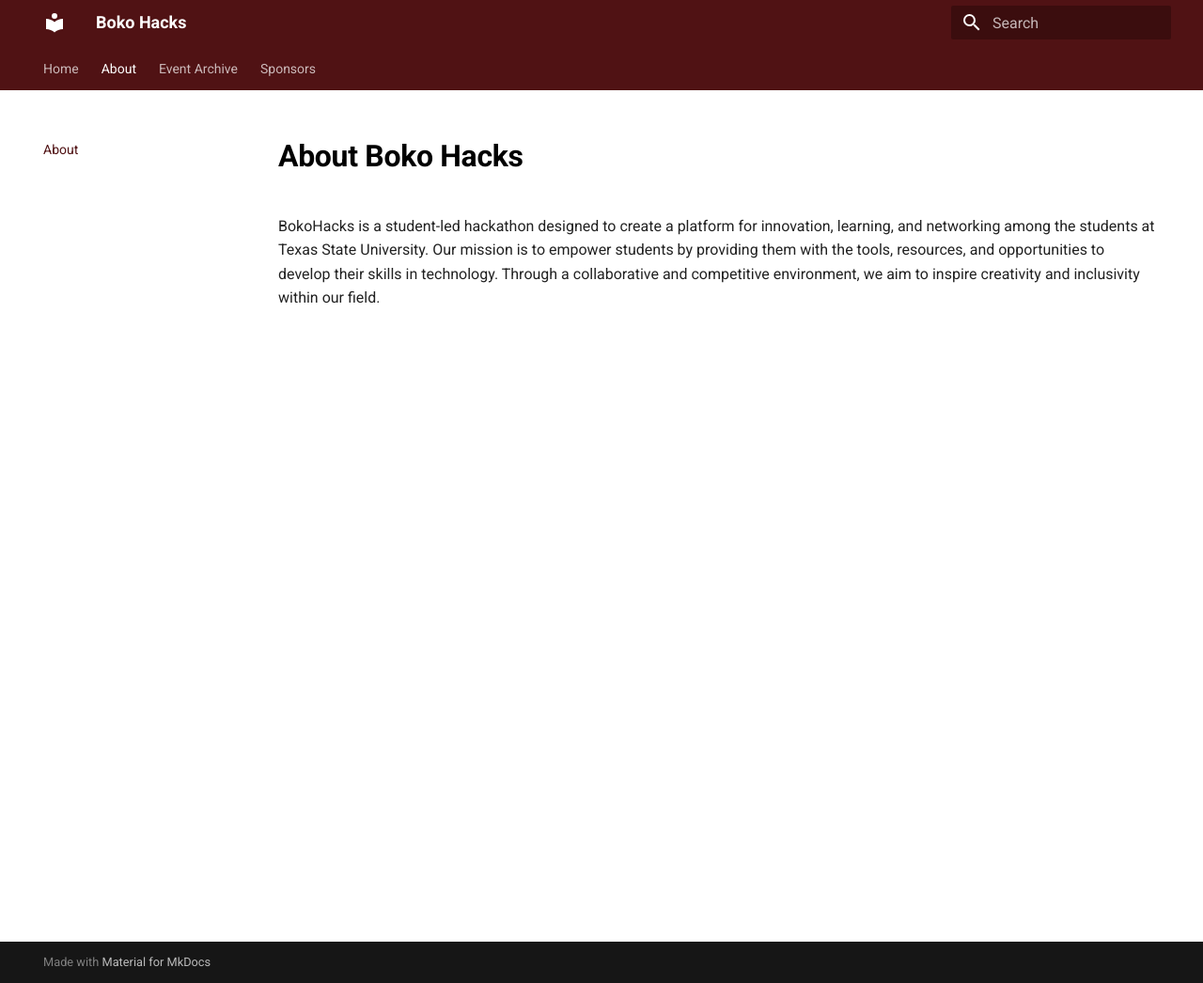
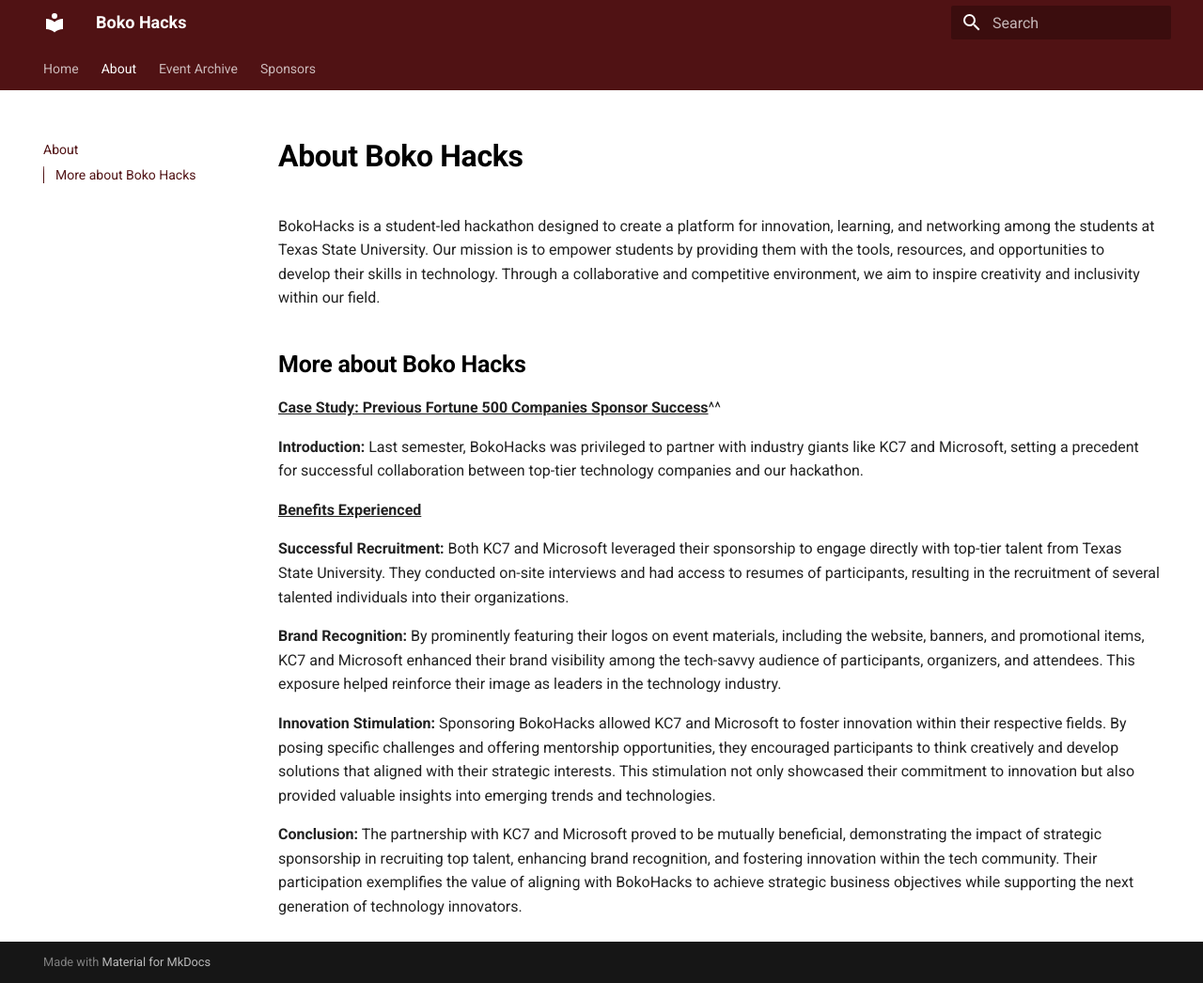
Before and after one commit to lorenzjdr/bokohacks, an MkDocs documentation site: the page built from docs/about.md, in a window 1280 px wide and 1046 px high. Shown: the whole window at 94% size. Built offline with MkDocs 1.6.1 and Material for MkDocs 9.7.7, drawn with Linux system fonts in a browser that asks for light colours.

Commit message:
added a section from our collaborated document

```diff
--- a/docs/about.md
+++ b/docs/about.md
@@ -1,3 +1,39 @@
 # **About Boko Hacks**
 
 BokoHacks is a student-led hackathon designed to create a platform for innovation, learning, and networking among the students at Texas State University. Our mission is to empower students by providing them with the tools, resources, and opportunities to develop their skills in technology. Through a collaborative and competitive environment, we aim to inspire creativity and inclusivity within our field.
+
+## **More about Boko Hacks**
+**<u>Case Study: Previous Fortune 500 Companies Sponsor Success</u>**^^
+
+**Introduction:** Last semester, BokoHacks was privileged to partner with
+industry giants like KC7 and Microsoft, setting a precedent for successful
+collaboration between top-tier technology companies and our hackathon.
+
+**<u>Benefits Experienced</u>**
+
+**Successful Recruitment:** Both KC7 and Microsoft leveraged their
+sponsorship to engage directly with top-tier talent from Texas State
+University. They conducted on-site interviews and had access to resumes of
+participants, resulting in the recruitment of several talented individuals into
+their organizations.
+
+**Brand Recognition:** By prominently featuring their logos on event materials,
+including the website, banners, and promotional items, KC7 and Microsoft
+enhanced their brand visibility among the tech-savvy audience of
+participants, organizers, and attendees. This exposure helped reinforce their
+image as leaders in the technology industry.
+
+**Innovation Stimulation:** Sponsoring BokoHacks allowed KC7 and Microsoft to
+foster innovation within their respective fields. By posing specific challenges
+and offering mentorship opportunities, they encouraged participants to
+think creatively and develop solutions that aligned with their strategic
+interests. This stimulation not only showcased their commitment to
+innovation but also provided valuable insights into emerging trends and
+technologies.
+
+**Conclusion:** The partnership with KC7 and Microsoft proved to be mutually
+beneficial, demonstrating the impact of strategic sponsorship in recruiting
+top talent, enhancing brand recognition, and fostering innovation within the
+tech community. Their participation exemplifies the value of aligning with
+BokoHacks to achieve strategic business objectives while supporting the
+next generation of technology innovators.
```
Also changed, not shown: site/404.html, site/about/index.html, site/archive/index.html, site/index.html, site/search/search_index.json, site/sponsor/index.html.
